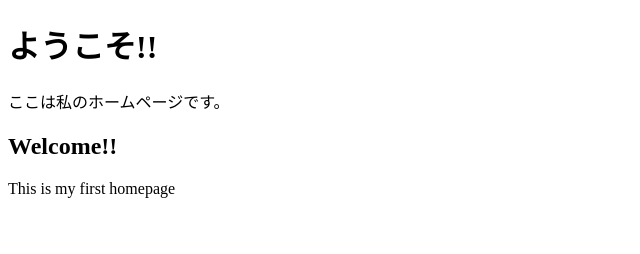
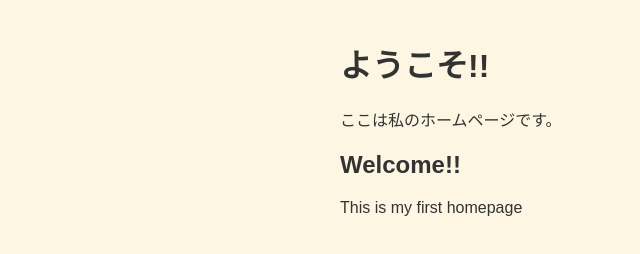
Before and after one commit to yoake281/yoake281.github.io, a plain HTML site: page index.html in a window 1280 px wide. Shown: the whole page, without its empty margins (0-640 px from the left). Drawn offline with Linux system fonts and the light colour scheme.

Commit message:
Add styles for body and heading in index.html
Added CSS styles for body and h1 elements.

```diff
--- a/index.html
+++ b/index.html
@@ -4,6 +4,19 @@
   <meta charset="UTF-8">
   <meta name="viewport" content="width=device-width, initial-scale=1">
   <title>My Home Page</title>
+  <style>
+    body{
+      background-color: #fdf6e3;
+      color: #333333;
+      font-family: sans-serif;
+      max-width: 600px;
+      margin: 40px auto;
+      padding:0 16px;
+    }
+    h1 {
+      color: #2a6f977;
+    }
+  </style>
 </head>
 <body>
   <h1>ようこそ!!</h1>
```
